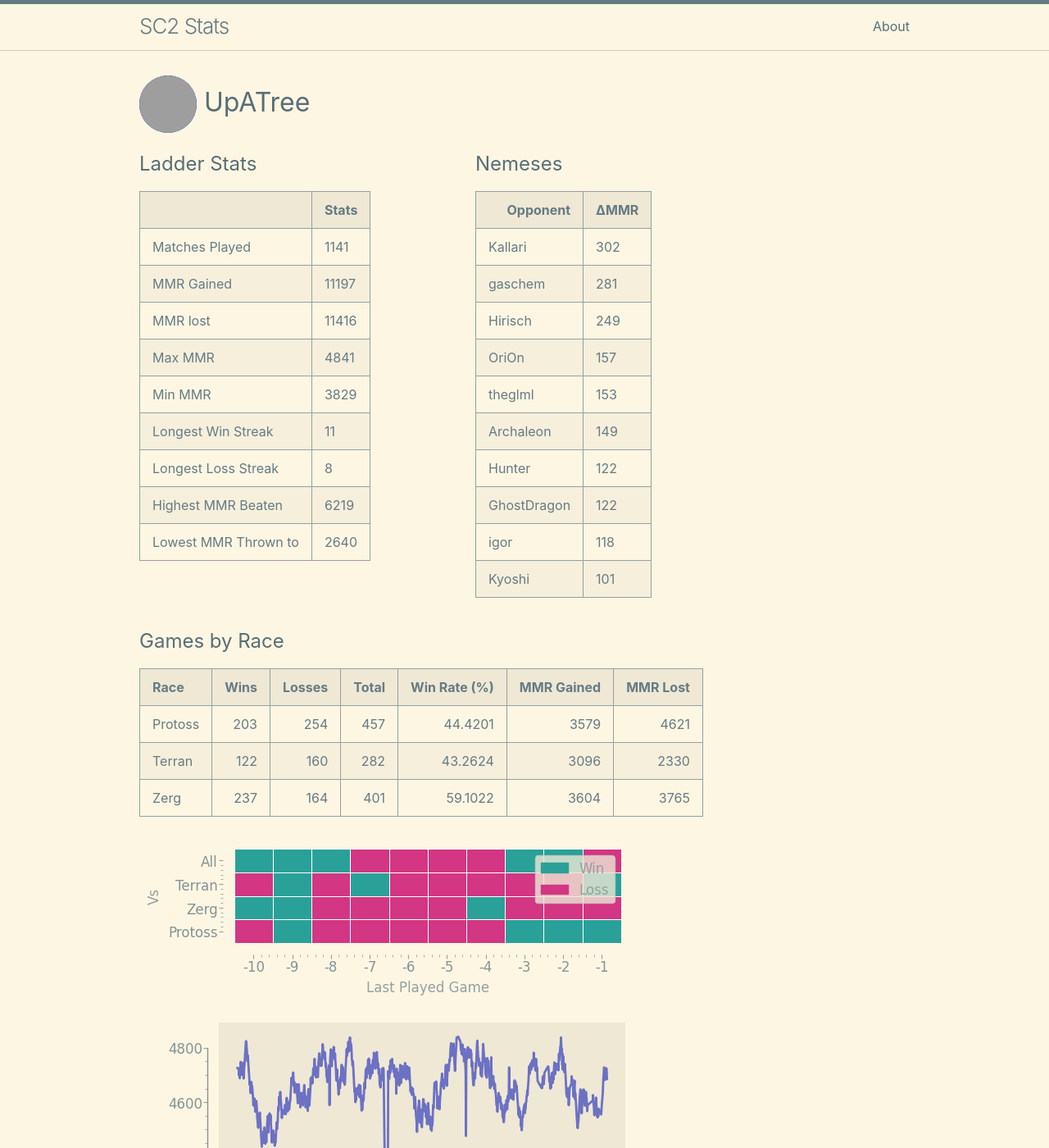
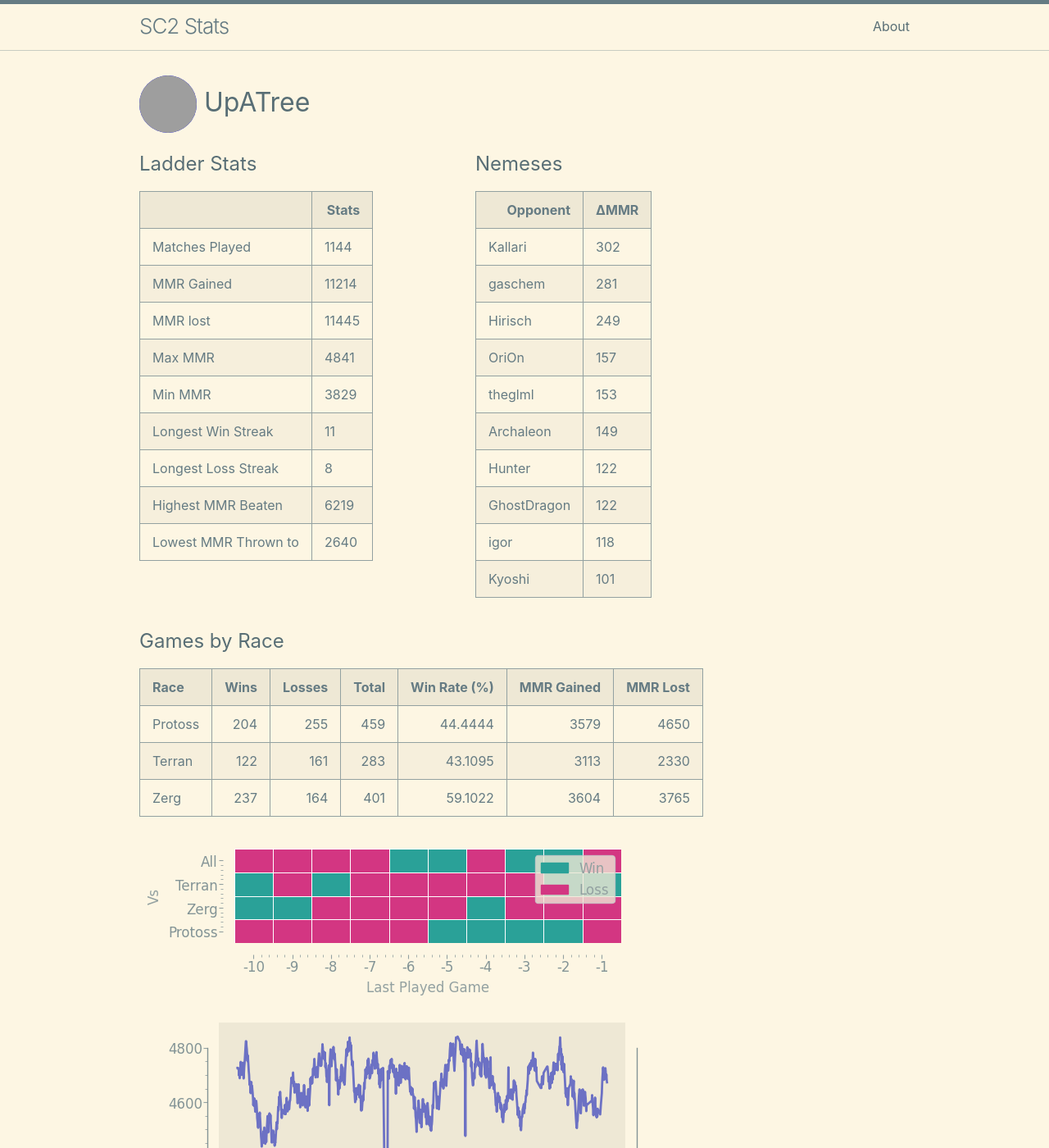
Before and after one commit to kylermurphy/UpATree, a Jekyll site: the page built from docs/index.md, in a window 1280 px wide and 1400 px high. Shown: the whole window at 82% size. Built offline with Jekyll 4.4.1, drawn with Linux system fonts in a browser that asks for light colours; grey boxes are pictures that could not be loaded.

Commit message:
running on push

```diff
--- a/docs/index.md
+++ b/docs/index.md
@@ -18,15 +18,15 @@ layout: home
   <tbody>
     <tr>
       <td>Matches Played</td>
-      <td>1141</td>
+      <td>1144</td>
     </tr>
     <tr>
       <td>MMR Gained</td>
-      <td>11197</td>
+      <td>11214</td>
     </tr>
     <tr>
       <td>MMR lost</td>
-      <td>11416</td>
+      <td>11445</td>
     </tr>
     <tr>
       <td>Max MMR</td>
@@ -114,8 +114,8 @@ layout: home
 
 | Race    |   Wins |   Losses |   Total |   Win Rate (%) |   MMR Gained |   MMR Lost |
 |:--------|-------:|---------:|--------:|---------------:|-------------:|-----------:|
-| Protoss |    203 |      254 |     457 |        44.4201 |         3579 |       4621 |
-| Terran  |    122 |      160 |     282 |        43.2624 |         3096 |       2330 |
+| Protoss |    204 |      255 |     459 |        44.4444 |         3579 |       4650 |
+| Terran  |    122 |      161 |     283 |        43.1095 |         3113 |       2330 |
 | Zerg    |    237 |      164 |     401 |        59.1022 |         3604 |       3765 |
 
 ![Games by Race](./assets/gm_hist.png)
--- a/log.txt
+++ b/log.txt
@@ -368,3 +368,4 @@ Writing a log file 2025-03-09 16:47:49.
 Writing a log file 2025-03-09 17:16:50.
 Writing a log file 2025-03-09 17:29:33.
 Writing a log file 2025-03-09 17:47:55.
+Writing a log file 2025-03-09 18:23:00.
```
Also changed, not shown: docs/assets/MMR.png, docs/assets/daily.png, docs/assets/gm_hist.png, docs/assets/r_wrt.png, 1 other file.
